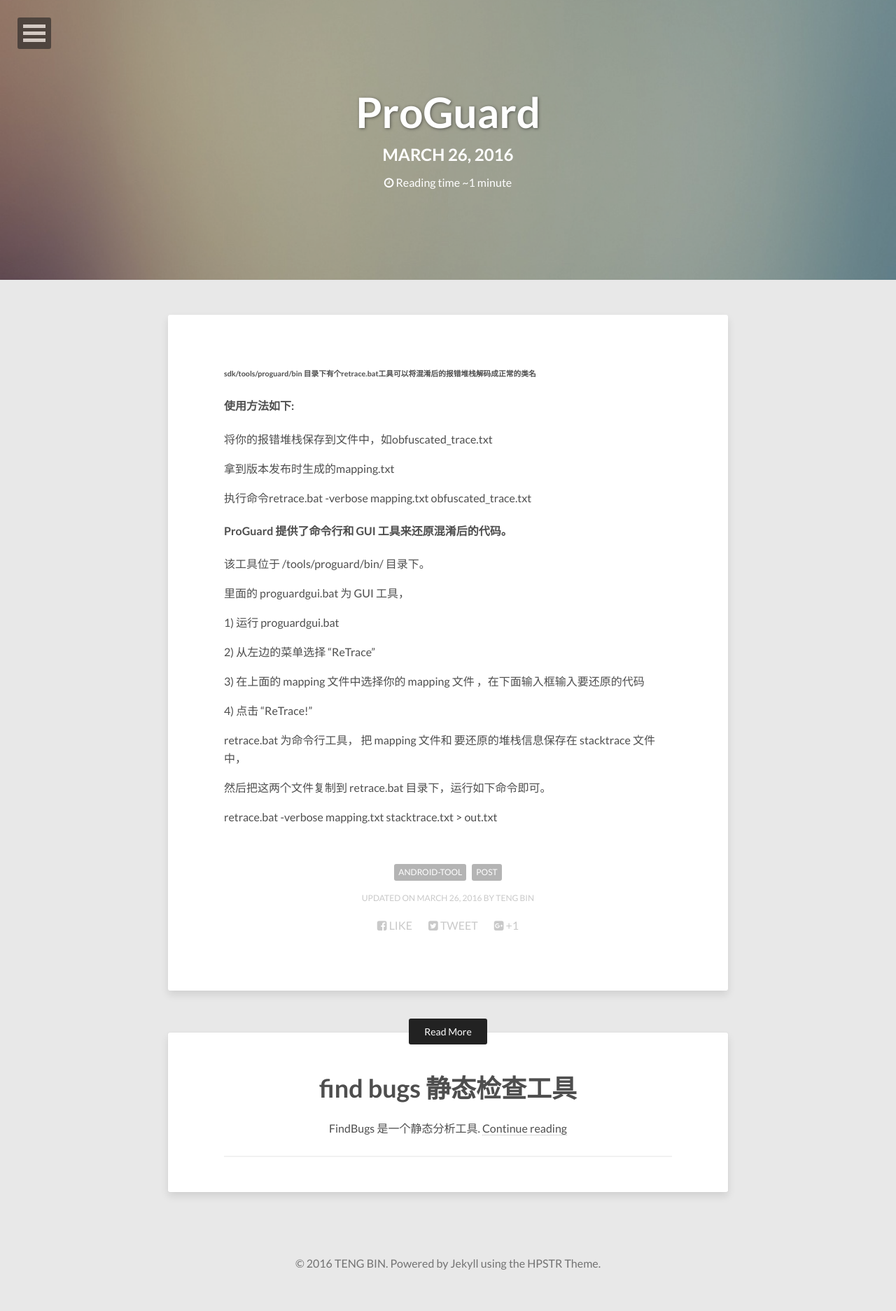
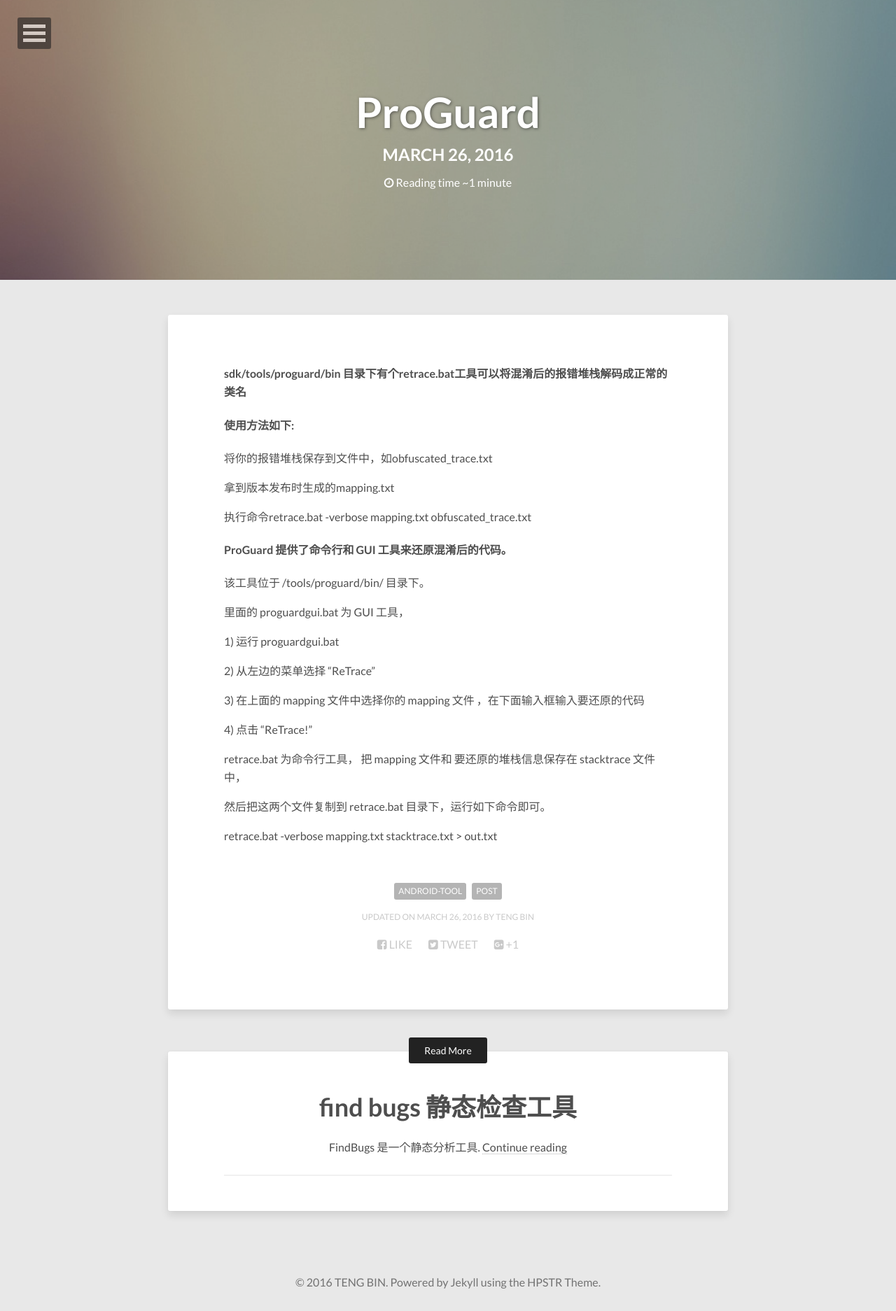
Before and after one commit to tengbinlive/tengbinlive.github.io, a Jekyll site: the page built from _posts/2016-03-26-code-android-tool-proguard.md, in a window 1280 px wide. Shown: the whole page at 70% size. Built offline with Jekyll 4.4.1, drawn with Linux system fonts in a browser that asks for light colours; nearby versions of some CDN libraries; before the commit the page ends 1847 px from its top, so only the background shows below that.

Commit message:
no message

```diff
--- a/_posts/2016-03-26-code-android-tool-proguard.md
+++ b/_posts/2016-03-26-code-android-tool-proguard.md
@@ -8,7 +8,7 @@
   feature: abstract-8.jpg
 ---
 
-###### sdk/tools/proguard/bin 目录下有个retrace.bat工具可以将混淆后的报错堆栈解码成正常的类名
+#### sdk/tools/proguard/bin 目录下有个retrace.bat工具可以将混淆后的报错堆栈解码成正常的类名
 
 
 #### 使用方法如下:
```
